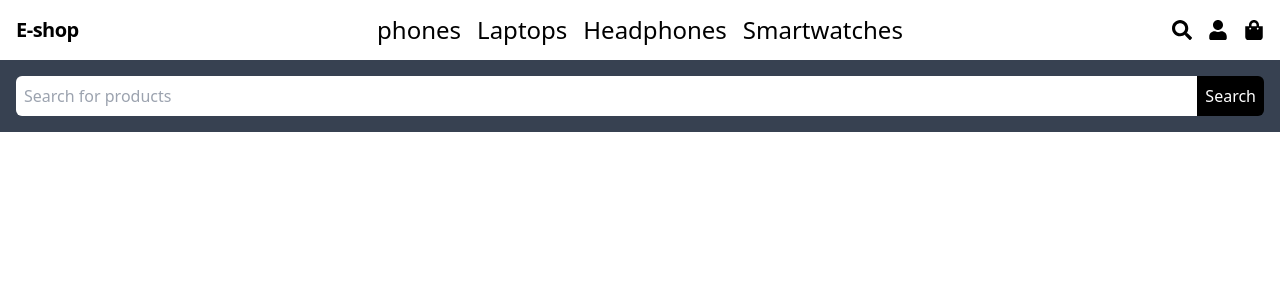
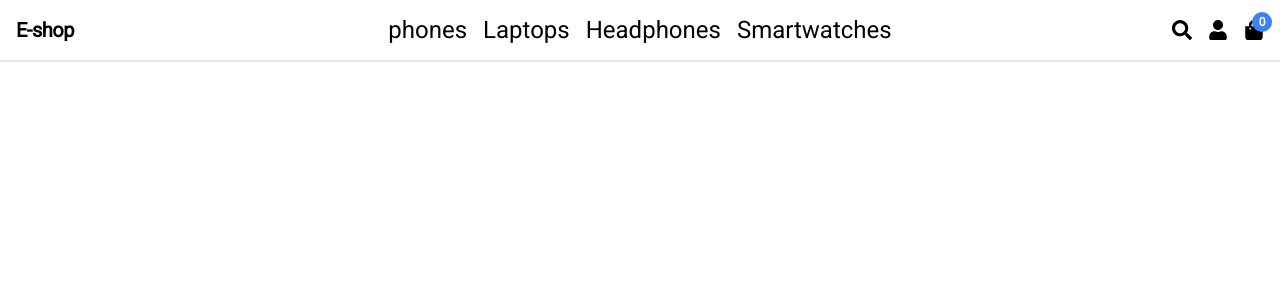
Before and after one commit to CGAJAY/E-commerce-web-app, a React (Vite) app in the folder client/: page / in a window 1280 px wide. Shown: the top 300 px of the page. Built offline with nearby package versions, Linux system fonts and the light colour scheme.

Commit message:
Added roboto font, restyled the header

```diff
--- a/client/package.json
+++ b/client/package.json
@@ -10,6 +10,7 @@
     "preview": "vite preview"
   },
   "dependencies": {
+    "@fontsource/roboto": "^5.1.0",
     "react": "^18.3.1",
     "react-dom": "^18.3.1",
     "react-icons": "^5.3.0"
--- a/client/src/App.jsx
+++ b/client/src/App.jsx
@@ -1,4 +1,5 @@
 import React from "react";
+import "@fontsource/roboto";
 import Header from "./components/Header";
 
 const App = () => {
--- a/client/src/components/Header.jsx
+++ b/client/src/components/Header.jsx
@@ -8,8 +8,8 @@ import {
 } from "react-icons/fa";
 
 const Header = () => {
-	const [isSearchOpen, setIsSearchOpen] = useState(true);
-	const [isMenuOpen, setIsMenuOpen] = useState(true);
+	const [isSearchOpen, setIsSearchOpen] = useState(false);
+	const [isMenuOpen, setIsMenuOpen] = useState(false);
 
 	const closeMenu = () => {
 		setIsMenuOpen(false);
@@ -23,6 +23,9 @@ const Header = () => {
 		setIsSearchOpen(!isSearchOpen);
 	};
 
+	// Cart items count state
+	const [cartItems, setCartItems] = useState(0);
+
 	const categories = [
 		"phones",
 		"Laptops",
@@ -30,7 +33,7 @@ const Header = () => {
 		"Smartwatches",
 	];
 	return (
-		<header className="bg-white text-black">
+		<header className="bg-white text-black border-b-2">
 			<div className="container mx-auto px-4 py-4">
 				<div className="flex items-center justify-between">
 					{/* Hamburger menu for tablet and mobile layouts */}
@@ -54,7 +57,7 @@ const Header = () => {
 							<a
 								key={category}
 								href="#"
-								className="text-2xl hover:text-yellow-500"
+								className="text-2xl"
 							>
 								{category}
 							</a>
@@ -63,18 +66,22 @@ const Header = () => {
 
 					{/* Account and Cart for all layouts */}
 					<div className="flex items-center space-x-4">
-						<button
-							onClick={toggleSearch}
-							className="hover:text-yellow-500"
-						>
+						<button onClick={toggleSearch} className="">
 							<FaSearch className="h-5 w-5" />
 						</button>
-						<a href="#" className="hover:text-yellow-500">
+						<a href="#" className="">
 							<FaUser className="h-5 w-5" />
 						</a>
-						<a href="#" className="hover:text-yellow-500">
+
+						{/* Cart Icon with Item Count Badge */}
+						<div className="relative">
+							<a href="#" className="">
 								<FaShoppingBag className="h-5 w-5" />
 							</a>
+							<span className="absolute -top-2 -right-2 flex items-center justify-center h-5 w-5 text-xs font-bold text-white bg-blue-500 rounded-full">
+								{cartItems}
+							</span>
+						</div>
 						{/* <a href="#" className="hover:text-yellow-500">
 							Login / Sign Up
 						</a> */}
@@ -84,51 +91,49 @@ const Header = () => {
 
 			{/* Input for search when search icon is clicked*/}
 			{isSearchOpen && (
-				<div className="bg-gray-700 py-4">
-					<div className="container mx-auto px-4">
+				<div className=" p-4  bg-gray-200">
 					<form className="flex items-center">
 						<input
 							type="text"
 							placeholder="Search for products"
 							name=""
 							id=""
-								className="flex-grow p-2 rounded-l-md focus:outline-none text-gray-800"
+							className="flex-grow p-2 rounded-l-md focus:outline-1 text-black"
 						/>
 						<button
 							type="submit"
-								className="bg-black text-white p-2 rounded-r-md hover:bg-gray-700 focus:outline-none"
+							className="bg-black text-white p-2 rounded-r-md"
 						>
 							Search
 						</button>
 					</form>
 				</div>
-				</div>
 			)}
 
 			{/* Menu for Categories in mobile and tablet view */}
 			<div
-				className={`fixed inset-x-0 top-0 z-50 bg-gray-800 transform ${
+				className={`fixed inset-x-0 top-0 z-50 bg-white transform ${
 					isMenuOpen ? "translate-y-0" : "-translate-y-full"
 				} transition-transform duration-300 ease-in-out lg:hidden`}
 			>
-				<div className="container mx-auto px-4 py-4">
-					<div className="flex justify-between items-center mb-4">
-						<span className="font-semibold text-xl">
+				<div className="cpx-4 py-4">
+					<div className="flex justify-between items-center mb-4 border-b-2 pb-2 px-5">
+						<span className="font-semibold text-2xl">
 							Categories
 						</span>
 						<button
 							onClick={closeMenu}
-							className="text-gray-300 hover:text-white"
+							className="text-black"
 						>
 							<FaTimes className="h-6 w-6" />
 						</button>
 					</div>
-					<nav className="flex flex-col space-y-2">
+					<nav className="flex flex-col space-y-2 items-center">
 						{categories.map((category) => (
 							<a
 								key={category}
 								href="#"
-								className="text-gray-300 hover:bg-gray-700 hover:text-white py-2 px-4 rounded"
+								className="text-black text-2xl py-2 px-4"
 								onClick={closeMenu}
 							>
 								{category}
@@ -136,7 +141,7 @@ const Header = () => {
 						))}
 						<a
 							href="#"
-							className="text-gray-300 hover:bg-gray-700 hover:text-white py-2 px-4 rounded"
+							className="text-black text-2xl py-2 px-4 "
 							onClick={closeMenu}
 						>
 							Login / Sign Up
--- a/client/tailwind.config.js
+++ b/client/tailwind.config.js
@@ -2,7 +2,11 @@
 export default {
 	content: ["./index.html", "./src/**/*.{js,ts,jsx,tsx}"],
 	theme: {
-		extend: {},
+		extend: {
+			fontFamily: {
+				sans: ["Roboto", "sans-serif"], // Override the default sans font
+			},
+		},
 	},
 	plugins: [],
 };
```
Also changed, not shown: 1 other file (tests, documents, lock files or other folders). Lines whose indentation alone changed are shown as unchanged.
